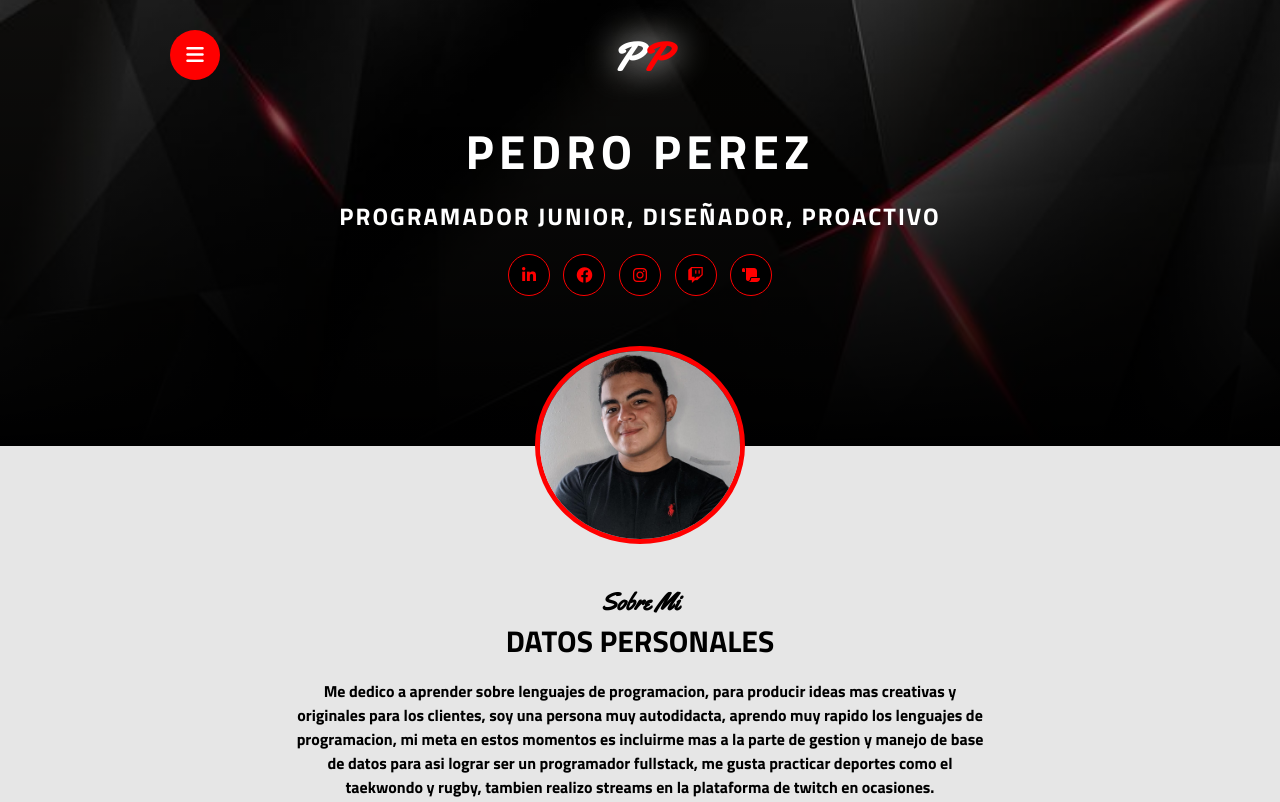
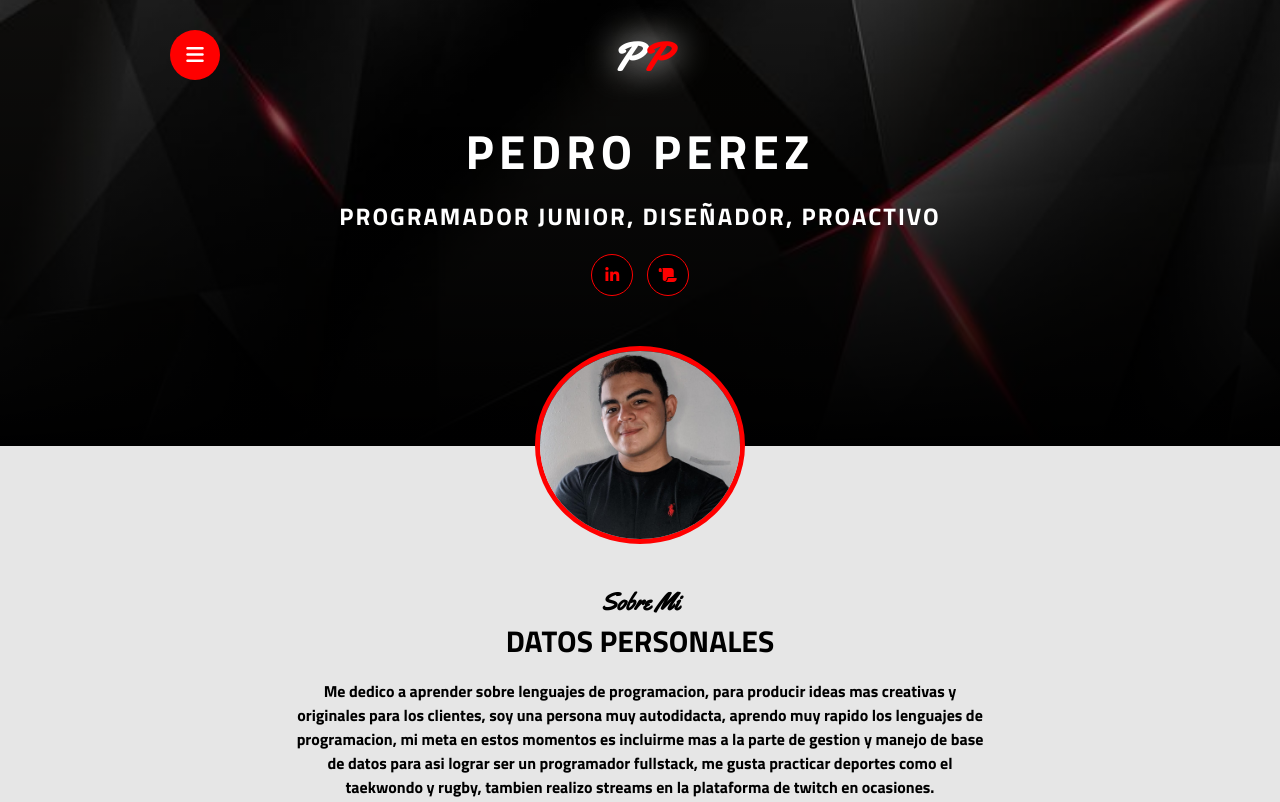
Before and after one commit to Pedroperezm/CVPedroPerez, a plain HTML site: page index.html in a window 1280 px wide. Shown: the top 802 px of the page. Drawn offline with Linux system fonts and the light colour scheme.

Commit message:
Update index.html

```diff
--- a/index.html
+++ b/index.html
@@ -32,9 +32,6 @@
                 <h2>PROGRAMADOR JUNIOR, DISEÑADOR, PROACTIVO</h2>
                 <div class="redes">
                     <a href="https://www.linkedin.com/in/pedro-luis-p%C3%A9rez-mendoza-919257217/"><i class="fa-brands fa-linkedin-in"></i></a>
-                    <a href="https://www.facebook.com/pperezm04/"><i class="fa-brands fa-facebook"></i></a>
-                    <a href="https://instagram.com/pepiyo04?igshid=ZDdkNTZiNTM="><i class="fa-brands fa-instagram"></i></a>
-                    <a href="https://www.twitch.tv/astakun04"><i class="fa-brands fa-twitch"></i></a>
                     <a href="https://1drv.ms/b/s!Akm-qpWjFR-DozFovgrpVy1G6fG6?e=vUFBVy"><i class="fa-solid fa-scroll"></i></a>
 
                 </div>
```
